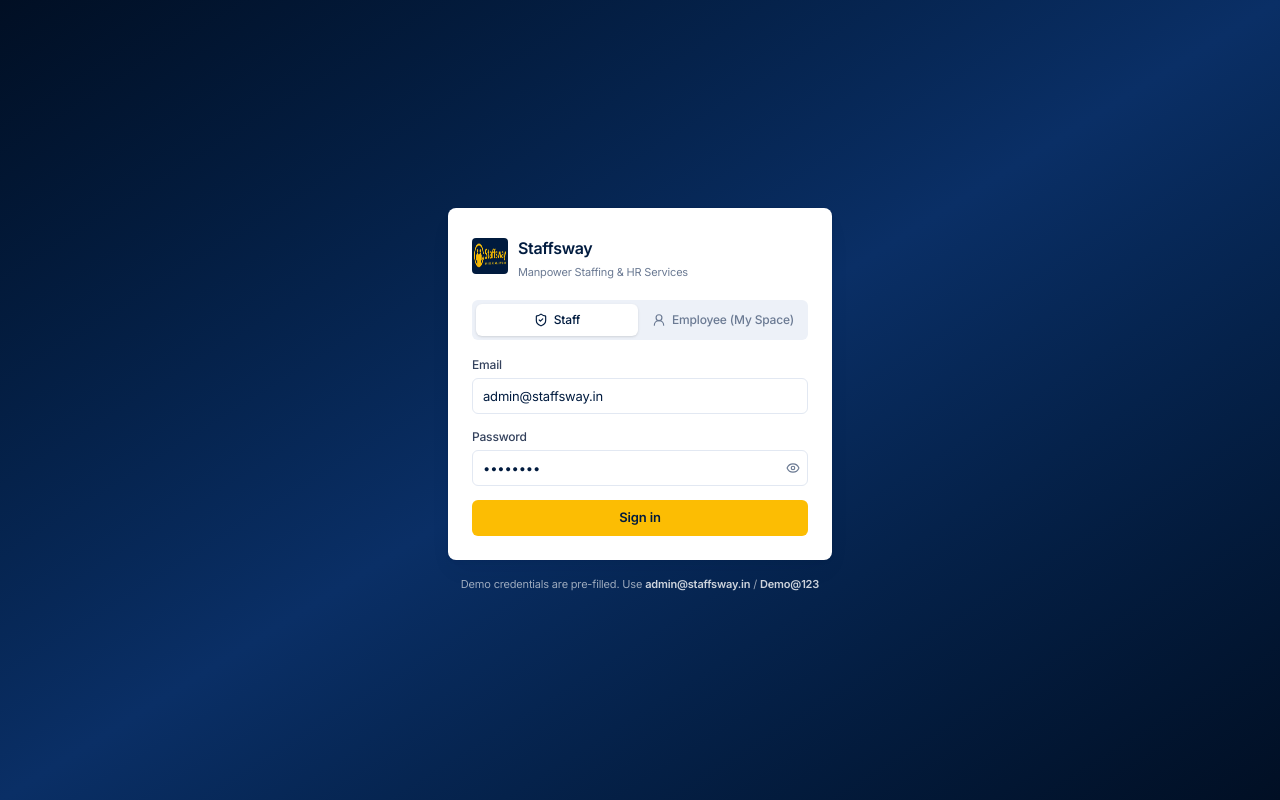
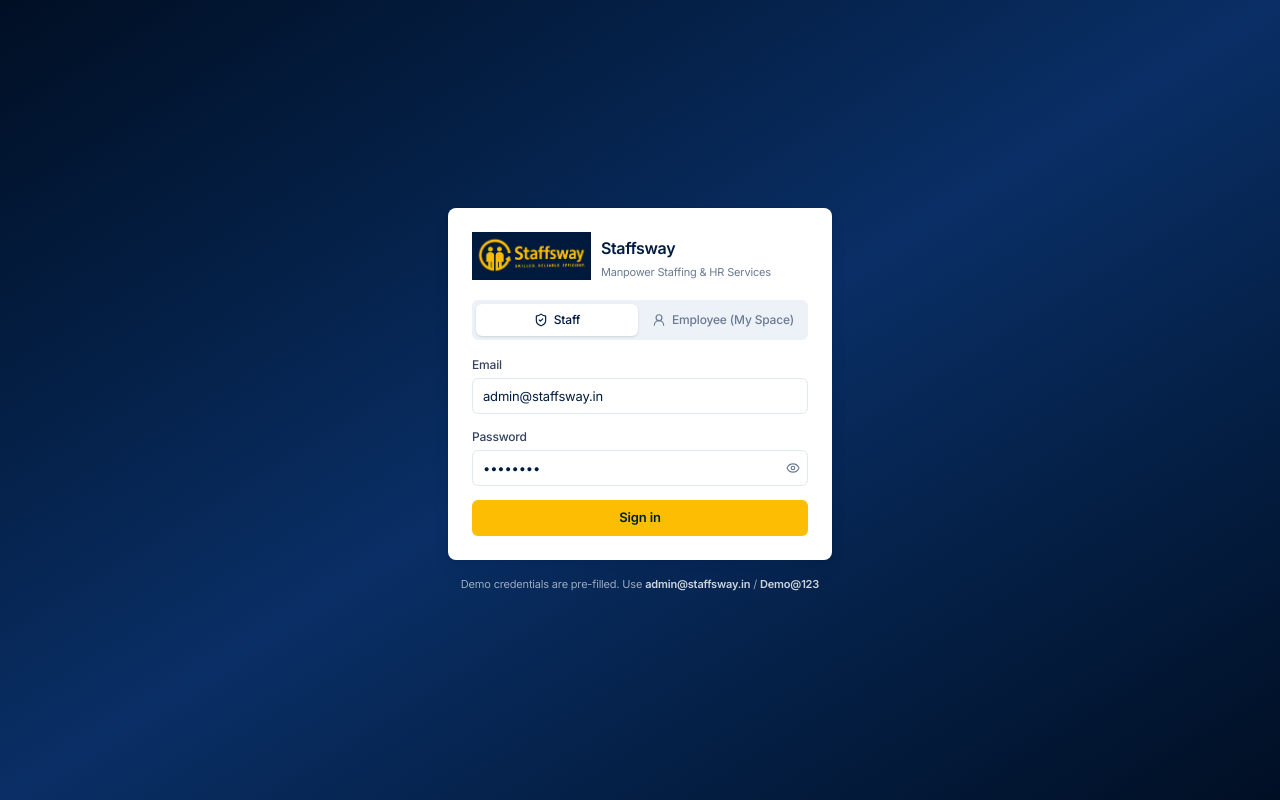
Before and after one commit to pulpbit/staffsway, a React (Vite) app in the folder frontend/: page /login in a window 1280 px wide. Built offline with nearby package versions, Linux system fonts and the light colour scheme; no server answers.

Commit message:
fix: render logo at full banner aspect ratio and enlarge
Sidebar and login logos were constrained to a square box (1924x797 source), making them display tiny. Size by height with aspect ratio now (h-12 sidebar/login, h-11 drawer) so the full logo shows at a proper size.

```diff
--- a/frontend/src/features/auth/LoginPage.tsx
+++ b/frontend/src/features/auth/LoginPage.tsx
@@ -41,7 +41,7 @@
       <div className="w-full max-w-sm">
         <div className="bg-white card-shadow-lg rounded-md p-6">
           <div className="flex items-center gap-2.5 mb-5">
-            <img src="/images/logo.png" alt="Logo" className="w-9 h-9 rounded-xs" />
+            <img src="/images/logo.png" alt="Logo" className="h-12 w-auto object-contain" />
             <div>
               <h1 className="text-[16px] font-semibold text-ink tracking-[-0.02em]">Staffsway</h1>
               <p className="text-[11px] text-mute">Manpower Staffing &amp; HR Services</p>
--- a/frontend/src/layouts/AppLayout.tsx
+++ b/frontend/src/layouts/AppLayout.tsx
@@ -327,7 +327,7 @@
         <div className={`px-3 h-13 border-b border-white/10 flex items-center ${collapsed ? 'justify-center' : 'justify-between'} gap-2 shrink-0`}>
           {!collapsed && (
             <div className="flex items-center gap-2.5 min-w-0">
-              <img src="/images/logo.png" alt="Staffsway" className="w-10 h-10 rounded-xs object-contain shrink-0" />
+              <img src="/images/logo.png" alt="Staffsway" className="h-12 w-auto max-w-[210px] object-contain shrink-0" />
             </div>
           )}
           {collapsed && <img src="/images/logo.png" alt="Staffsway" className="w-9 h-9 rounded-xs object-contain" />}
@@ -351,7 +351,7 @@
           <aside className="fixed left-0 top-0 bottom-0 w-72 bg-navy border-r border-white/10 z-50 shadow-modal flex flex-col">
             <div className="flex items-center justify-between px-3 h-13 border-b border-white/10 shrink-0">
               <div className="flex items-center gap-2">
-                <img src="/images/logo.png" alt="Staffsway" className="w-9 h-9 rounded-xs" />
+                <img src="/images/logo.png" alt="Staffsway" className="h-11 w-auto object-contain" />
               </div>
               <button onClick={() => setMobileOpen(false)} className="p-1 rounded-sm hover:bg-white/10 text-white/70" aria-label="Close navigation">
                 <X className="w-4 h-4" />
```
